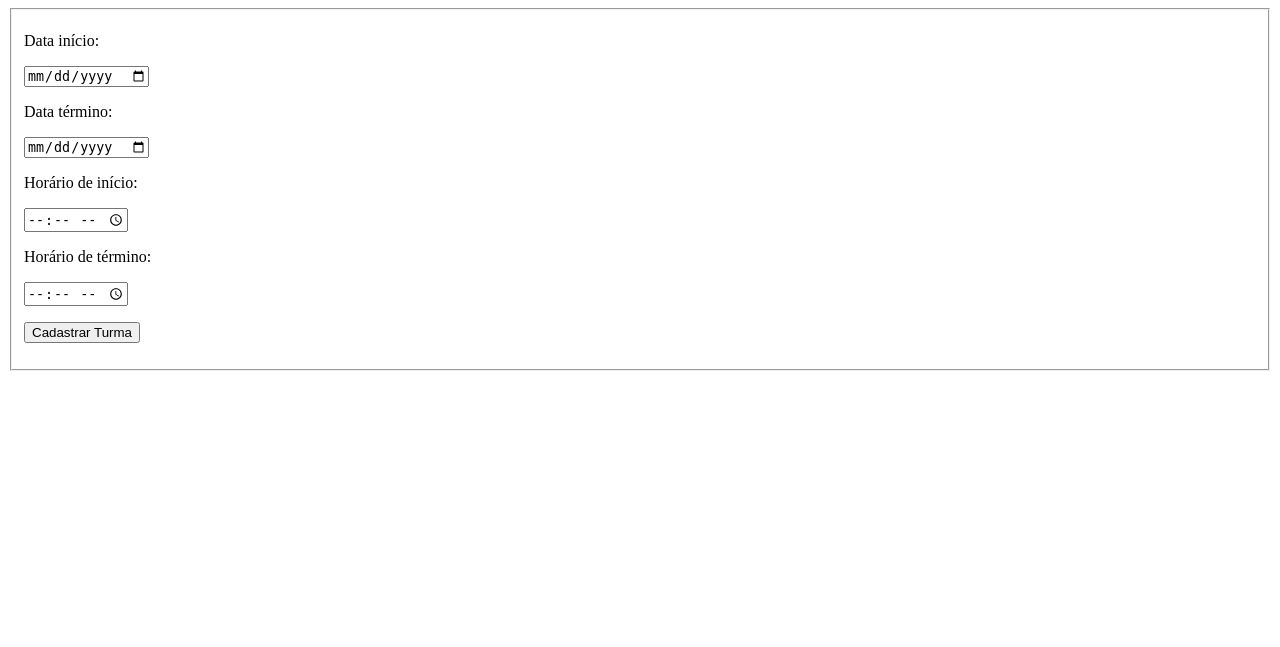
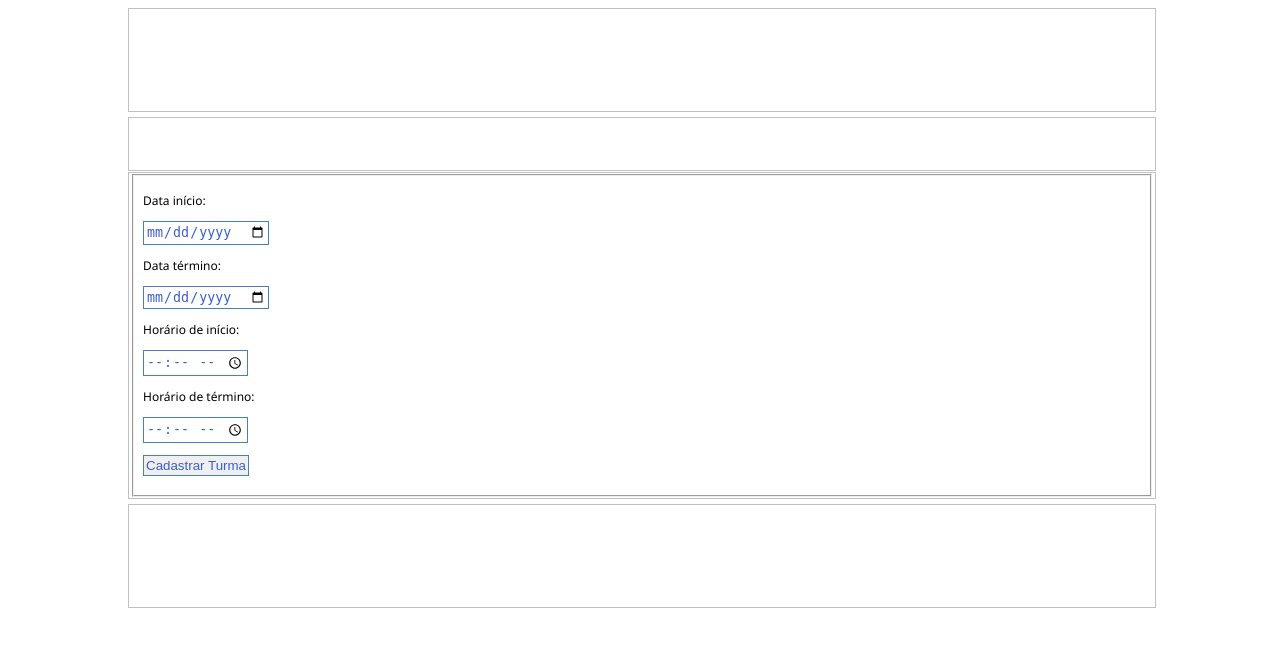
Before and after one commit to adrianovirgilio/ds_turma_b, a PHP site: page /form_cadastra_turma.php in a window 1280 px wide. Shown: the top 647 px of the page. Run offline with PHP 8.4, Linux system fonts and the light colour scheme.

Commit message:
Add files via upload

```diff
--- a/css/estilo.css
+++ b/css/estilo.css
@@ -1,2 +1,90 @@
 @charset "utf-8";
 /* CSS Document */
+body{
+	font-family:Segoe, "Segoe UI", "DejaVu Sans", "Trebuchet MS", Verdana, sans-serif;
+	font-size:12px;
+}
+#todoconteudo{
+	width:1024px;
+    height:100%;
+	margin:0 auto;
+}
+#cabecalho{
+	border:1px solid #c0c0c0;
+	padding:1px;
+	width:100%;
+	height:100px;
+}
+#menu{
+	border:1px solid #c0c0c0;
+	padding:1px;
+	width:100%;
+	height:50px;
+	margin-top:5px;
+}
+#corpo{
+	border:1px solid #c0c0c0;
+	padding:1px;
+	width:100%;
+	height:100%;
+	margin-top:1px;
+}
+
+#rodape{
+	border:1px solid #c0c0c0;
+	padding:1px;
+	width:100%;
+	height:100px;
+	margin-top:5px;
+}
+
+input, select, textarea{
+	border:1px solid #4682b4;
+	padding:2px;
+	color:#3A5FCD;
+}
+
+#titulo{
+	text-align:center;
+	color:#4169e1;
+	padding:5px;
+	width:1024px;
+	font-weight:bold;
+	font-size:14px;
+}
+#btnok{
+	height:50px;
+	vertical-align:bottom;
+	padding-bottom:5px;
+}
+
+button, #ok, #gravar{
+	border:2px solid #4682b4;
+	padding:3px;
+	padding-left:17px;
+	font-size:12px;
+	background-color:#ffffff;
+	color:#000000;
+}
+
+button:houver, #ok:houver, #gravar:houver{
+	padding-top:4px;
+	padding-bottom:2px;
+	padding-left:10px;
+	padding-right:1px;
+	color:#436EEE;
+	cursor:pointer;
+}
+
+a{
+	text-decoration:none;
+	color:#4169e1;
+	padding-left:3px;
+	padding-right:3px;
+}
+
+a:houver{
+	text-decoration:none;
+	color:white;
+	background-color:#8968CD;
+}
```
